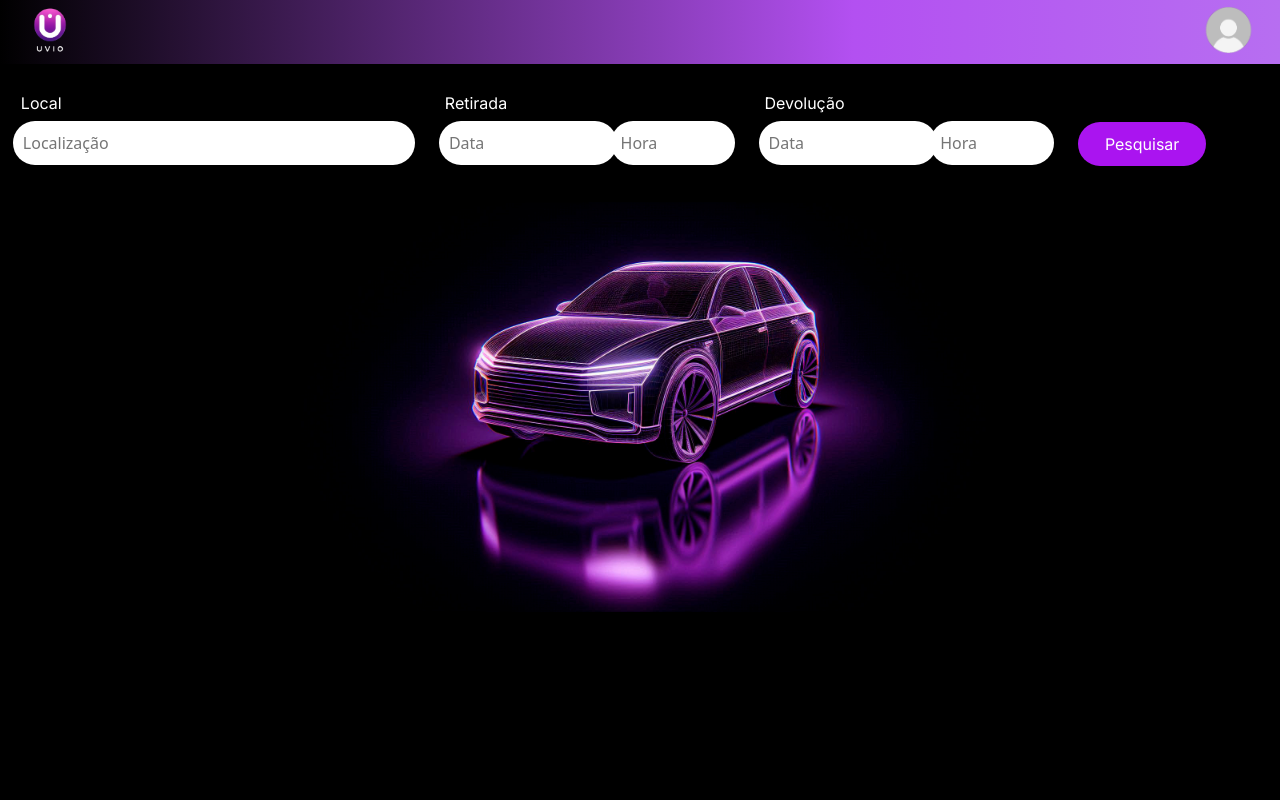
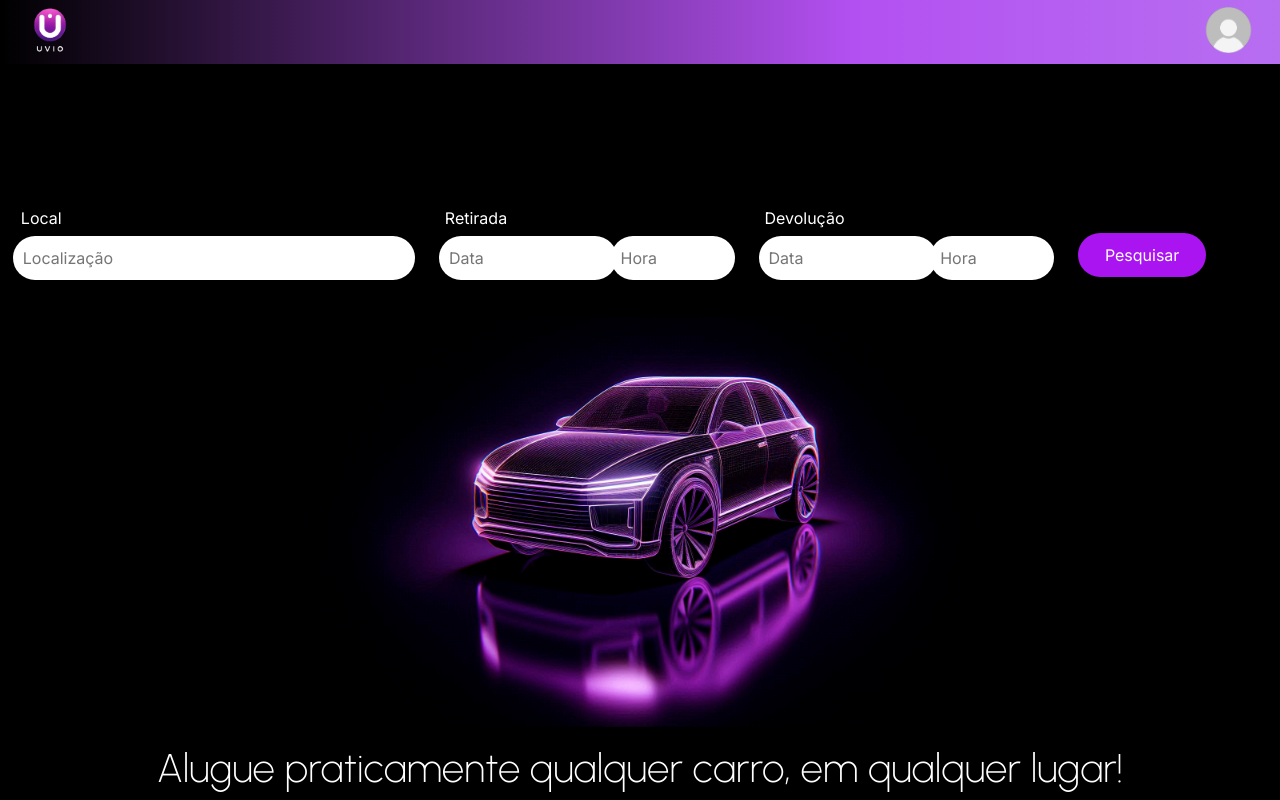
Before and after one commit to Rafacardososantos/iron-horse-front-end, a React (Vite) app in the folder iron-horse-front-end/: page / in a window 1280 px wide. Built offline with nearby package versions, Linux system fonts and the light colour scheme.

Commit message:
Ajuste nos componentes gerais

```diff
--- a/iron-horse-front-end/src/components/Carousel/Carousel.css
+++ b/iron-horse-front-end/src/components/Carousel/Carousel.css
@@ -1,19 +1,11 @@
-.carousel-container {
-    display: flex;
-    align-items: center;
-    justify-content: center;
-    width: 580px;
-    height: 70vh;
-    margin: 0 auto;
+.main-carousel-container {
+    width: 100%;
+    height: 60%;
     text-align: -webkit-center;
 }
 
-.carousel-item {
-    transition: all 0.5s ease;
-}
 
 .carousel-image {
-    display: block;
     width: 60%;
-    height: auto;
+    max-height: 90%;
 }
--- a/iron-horse-front-end/src/components/Carousel/Carousel.jsx
+++ b/iron-horse-front-end/src/components/Carousel/Carousel.jsx
@@ -1,12 +1,8 @@
-import Carousel from 'react-bootstrap/Carousel';
 import React from 'react';
-import 'bootstrap/dist/css/bootstrap.min.css';
-import  Container  from 'react-bootstrap/Container';
-import "./Carousel.css"
 import Slider from 'react-slick';
 import 'slick-carousel/slick/slick.css';
 import 'slick-carousel/slick/slick-theme.css';
-
+import "./Carousel.css"
 
 export default () => {
   const settings = {
@@ -17,6 +13,7 @@ export default () => {
     slidesToShow: 1,
     autoplay: true,
     autoplaySpeed: 3000,
+    draggable: false,
   };
 
   const images = [
@@ -26,11 +23,11 @@ export default () => {
     '/img/Hatch background4.jpg'
   ]
     return (
-      <div>
+      <div className="main-carousel-container">
         <Slider {...settings}>
         {images.map((image, index) => (
-          <div className='carousel-container' key={index}>
-            <img className='carousel-image' src={image} alt={`Slide ${index + 1}`}  />
+          <div key={index}>
+            <img className='carousel-image' src={image} alt={`Slide ${index + 1}`} style={{height: '10%'}} />
           </div>
         ))}
         </Slider>
--- a/iron-horse-front-end/src/components/Login/Login.css
+++ b/iron-horse-front-end/src/components/Home/Home.css
@@ -2,17 +2,25 @@
 
 @import url('https://fonts.googleapis.com/css2?family=Inter:ital,opsz,wght@0,14..32,100..900;1,14..32,100..900&family=Roboto:wght@400;700&family=Urbanist:ital,wght@0,100..900;1,100..900&display=swap');
 
-html{
+html, body {
     height: 100%;
     margin: 0;
     padding: 0;
   }
 
 
-.login-main-container {
-    margin: 0;
-    padding: 0;
-    background-color: #000000;
-    width: 100%;
-    height: 92vh;
+.home-main-container {
+  display: flex;
+  flex-direction: column;
+  justify-content: space-between;
+  background-color: #000000;
+  min-height: 100vh;
+  color: #fff;
 }
+
+h2 {
+  text-align: center;
+  font-family: "Urbanist", serif;
+  font-weight: 200;
+  font-size: 2.5em;
+}
--- /dev/null
+++ b/iron-horse-front-end/src/components/Home/Home.jsx
@@ -0,0 +1,23 @@
+import NavigationBar from "../NavigationBar";
+import SearchBar from "../SearchBar/SearchBar";
+import './Home.css';
+import Carousel from "../Carousel/Carousel";
+
+
+function Home () {
+    return(
+        <>
+        <div className="home-main-container">
+        <NavigationBar/>
+
+            <main>
+                <SearchBar/>
+                <Carousel/>
+                <h2>Alugue praticamente qualquer carro, em qualquer lugar!</h2>
+            </main>
+            </div>
+        </>
+    )
+}
+
+export default Home;
--- a/iron-horse-front-end/src/components/Login/Login.jsx
+++ /dev/null
@@ -1,23 +0,0 @@
-import NavigationBar from "../NavigationBar";
-import SearchBar from "../SearchBar/SearchBar";
-import './Login.css';
-
-import Container from 'react-bootstrap/Container';
-import Carousel from "../Carousel/Carousel";
-
-
-function Login () {
-    return(
-        <>
-        <NavigationBar/>
-        <main>
-            <div className="login-main-container">
-                <SearchBar/>
-                <Carousel/>
-            </div>
-        </main>
-        </>
-    )
-}
-
-export default Login;
--- a/iron-horse-front-end/src/components/NavigationBar.css
+++ b/iron-horse-front-end/src/components/NavigationBar.css
@@ -28,13 +28,12 @@ header {
 .dropdown-menu {
     display: block !important;
     flex-direction: column;
-    position: relative;
+    position: absolute;
     top: 8vh;
     right: 2%;
     background-color: #252525;
     padding: 10px;
     border-radius: 5px;
-    /*box-shadow: 0px 4px 8px rgba(0, 0, 0, 0.2);*/
     z-index: 1000;
 }
 
@@ -46,10 +45,12 @@ header {
 
 .dropdown-menu li {
     padding: 10px 20px;
-
+    background-color: #252525;
+    color: white;
     font-size: 14px;
-    border-bottom: 1px solid #555;
+    border-bottom: 1px solid #B350F1;
     cursor: pointer;
+    font-family: "Urbanist", serif;;
 }
 
 .dropdown-menu li:last-child {
--- a/iron-horse-front-end/src/components/NavigationBar.jsx
+++ b/iron-horse-front-end/src/components/NavigationBar.jsx
@@ -1,12 +1,11 @@
 import React, {useState} from "react";
-import Container from 'react-bootstrap/Container';
+import 'bootstrap/dist/css/bootstrap.min.css';
 import './NavigationBar.css'
 
 export default () =>{
     const [isMenuOpen, setIsMenuOpen] = useState(false);
 
     const toggleMenu = () => {
-        console.log("Toggle menu");
         setIsMenuOpen(!isMenuOpen);
       };
 
--- a/iron-horse-front-end/src/components/SearchBar/SearchBar.css
+++ b/iron-horse-front-end/src/components/SearchBar/SearchBar.css
@@ -54,7 +54,7 @@ input {
     width: 100%;
     max-width: 8rem;
     transition: all ease 0.5s;
-    margin-top: 17%;
+    margin-top: 14%;
 }
 
 .search-button:hover {
--- a/iron-horse-front-end/src/components/SearchBar/SearchBar.jsx
+++ b/iron-horse-front-end/src/components/SearchBar/SearchBar.jsx
@@ -10,7 +10,7 @@ export default () => {
 
     return (
         <div className="main-search-container">
-  <Row className="gy-3 align-items-center justify-content-center">
+  <Row className="gy-3 justify-content-center">
     <Col xs={12} md={4} lg={4}>
       <div className="input-wrapper">
         <label>Local</label>
--- a/iron-horse-front-end/src/main.jsx
+++ b/iron-horse-front-end/src/main.jsx
@@ -1,10 +1,10 @@
 import { StrictMode } from 'react'
 import { createRoot } from 'react-dom/client'
-import Login from './components/Login/Login'
+import Home from './components/Home/Home'
 
 
 createRoot(document.getElementById('root')).render(
   <StrictMode>
-    <Login />
+    <Home/>
   </StrictMode>,
 )
```
